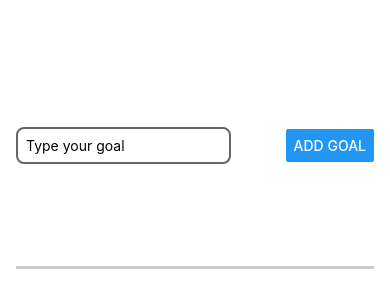
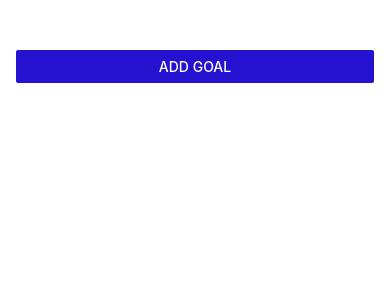
Before and after one commit to diegohdez90/RNCourse, a React Native app: screen / in a window 390 px wide. Shown: the top 308 px of the page. Built offline with nearby package versions, Linux system fonts and the light colour scheme.

Commit message:
refactor: add goal input as modal

```diff
--- a/App.js
+++ b/App.js
@@ -1,12 +1,22 @@
 import { useState } from 'react';
-import { FlatList, StyleSheet, View } from 'react-native';
+import {
+  Button,
+  FlatList,
+  StyleSheet,
+  View
+} from 'react-native';
 import 'react-native-get-random-values';
 import { v4 as uuid } from 'uuid';
 import GoalInput from './components/Input/GoalInput';
 import GoalItem from './components/Item/GoalItem';
 
 export default function App() {
+  const [open, setOpen] = useState(false);
   const [goals, setGoals] = useState([])
+
+  const onToggleModal = () => {
+    setOpen(prev => !prev);
+  }
 
   const onAddGoal = (goal) => {
     setGoals(prev => [...prev, {
@@ -23,8 +33,15 @@ export default function App() {
 
   return (
     <View style={styles.container}>
+      <Button
+        title='Add Goal'
+        color='#2512d0'
+        onPress={onToggleModal}
+      />
       <GoalInput
+        visible={open}
         onAddGoal={onAddGoal}
+        onToggleModal={onToggleModal}
       />
       <View style={styles.goalsContainer}>
         <FlatList
--- a/components/Input/GoalInput.js
+++ b/components/Input/GoalInput.js
@@ -1,8 +1,16 @@
-import { Button, StyleSheet, TextInput, View } from 'react-native'
+import {
+  Button,
+  Modal,
+  StyleSheet,
+  TextInput,
+  View
+} from 'react-native'
 import React, { useEffect, useState } from 'react'
 
 export default function GoalInput({
-  onAddGoal
+  visible,
+  onAddGoal,
+  onToggleModal
 }) {
   const [goal, setGoal] = useState('');
 
@@ -10,13 +18,20 @@ export default function GoalInput({
     setGoal(v)
   }
 
-  const onAddGoalHandler = () => onAddGoal(goal);
+  const onAddGoalHandler = () => {
+    onAddGoal(goal);
+    onToggleModal();``
+  }
 
   useEffect(() => {
     setGoal('');
   }, [onAddGoal])
 
   return (
+    <Modal
+      visible={visible}
+      animationType='slide'
+    >
       <View
           style={styles.inputContainer}
         >
@@ -31,6 +46,7 @@ export default function GoalInput({
           onPress={onAddGoalHandler}
         />
       </View>
+    </Modal>
   )
 }
 
```
Lines whose indentation alone changed are shown as unchanged.
